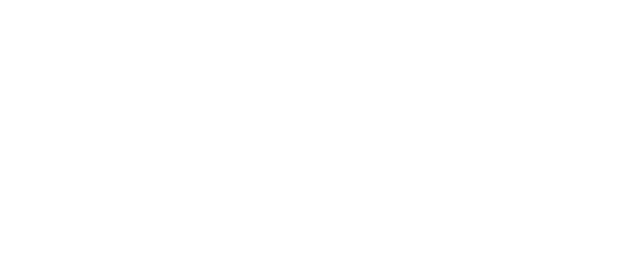
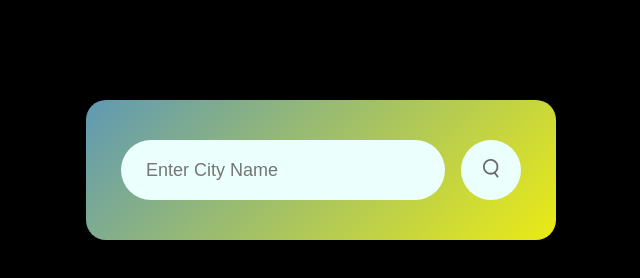
Before and after one commit to Nchavelelo/Weather_App, a plain HTML site: page index.html in a window 1280 px wide. Shown: the whole page, without its empty margins (319-959 px from the left). Drawn offline with Linux system fonts and the light colour scheme.

Commit message:
Input Field and Search Button Css Design

```diff
--- a/css/style.css
+++ b/css/style.css
@@ -0,0 +1,61 @@
+*
+{
+    margin:0;
+    padding:0;
+    font-family: 'Poppins', sans-serif;
+    box-sizing: border-box;
+}
+
+body
+{
+    background-color: black;
+}
+.card
+{
+    width: 90%;
+    max-width: 470px;
+    background: linear-gradient(135deg , #5f99b4, rgb(235, 235, 20));
+    color: #fff;
+    margin: 100px auto 0;
+    border-radius: 20px;
+    padding: 40px 35px;
+    text-align: center;
+}
+.search
+{
+    width: 100%;
+    display: flex;
+    align-items:center;
+    justify-content: space-between;
+}
+
+.search input
+{
+    border: 0;
+    outline:0;
+    background: #ebfffc;
+    color: #555;
+    padding: 10px 25px;
+    height: 60px;
+    border-radius: 30px;
+    flex:1;
+    margin-right: 16px;
+    font-size:18px;
+
+}
+.search button
+{
+    border: 0;
+    outline: 0;
+    background: #ebfffc;
+    border-radius: 50%;
+    width: 60px;
+    height: 60px;
+    cursor: pointer;
+
+}
+
+.search button img
+{
+    width: 16px;
+}
--- a/index.html
+++ b/index.html
@@ -7,6 +7,13 @@
     <link rel="stylesheet" href="./css/style.css">
 </head>
 <body>
+    <div class="card">
+        <div class="search">
+            <input type="text" placeholder="Enter City Name" spellcheck="false">
+            <button><img src="./assets/images/search.png" alt="Image of a search icon"></button>
+        </div>
+
+    </div>
 
 </body>
 </html>
```
